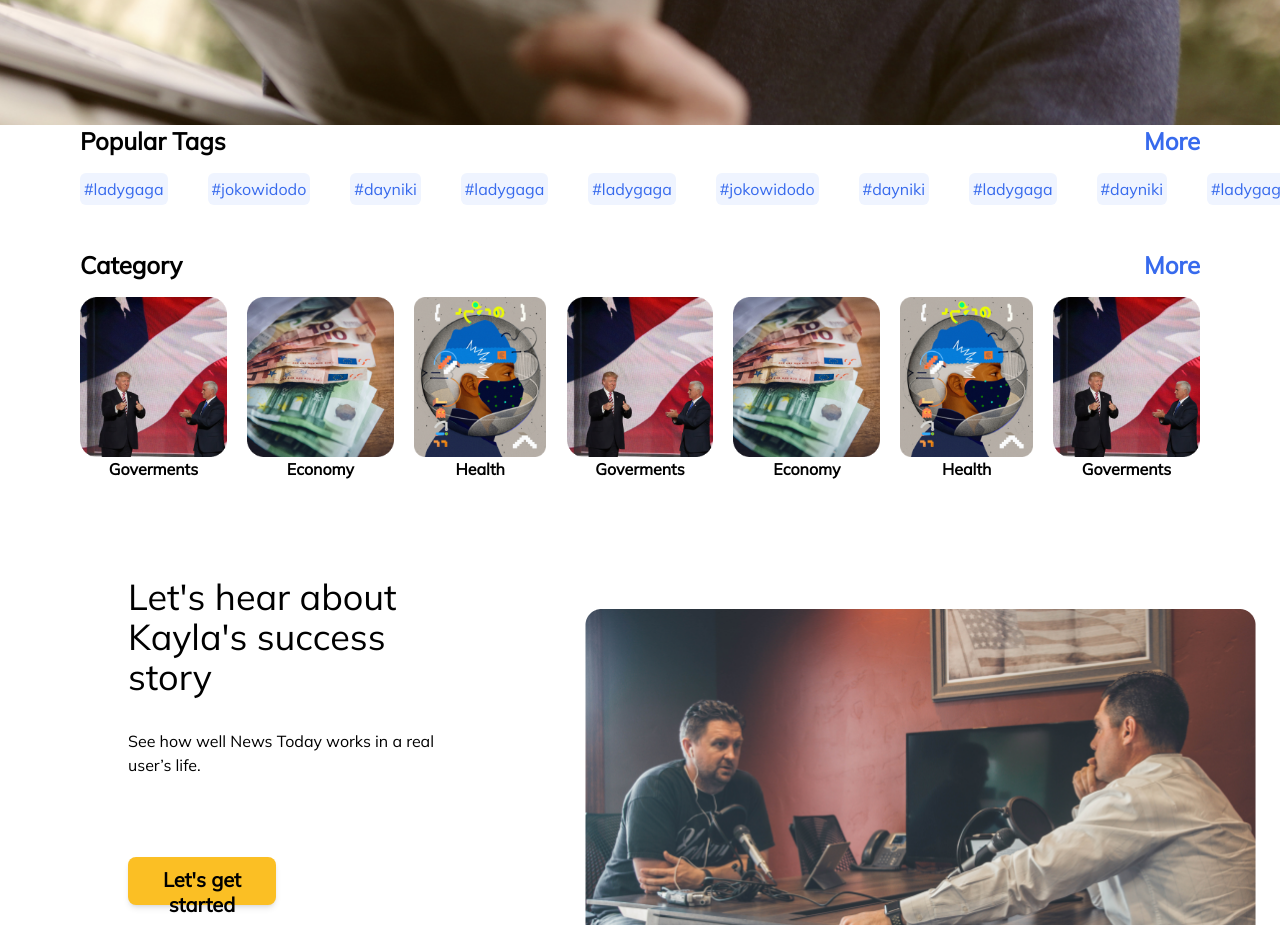
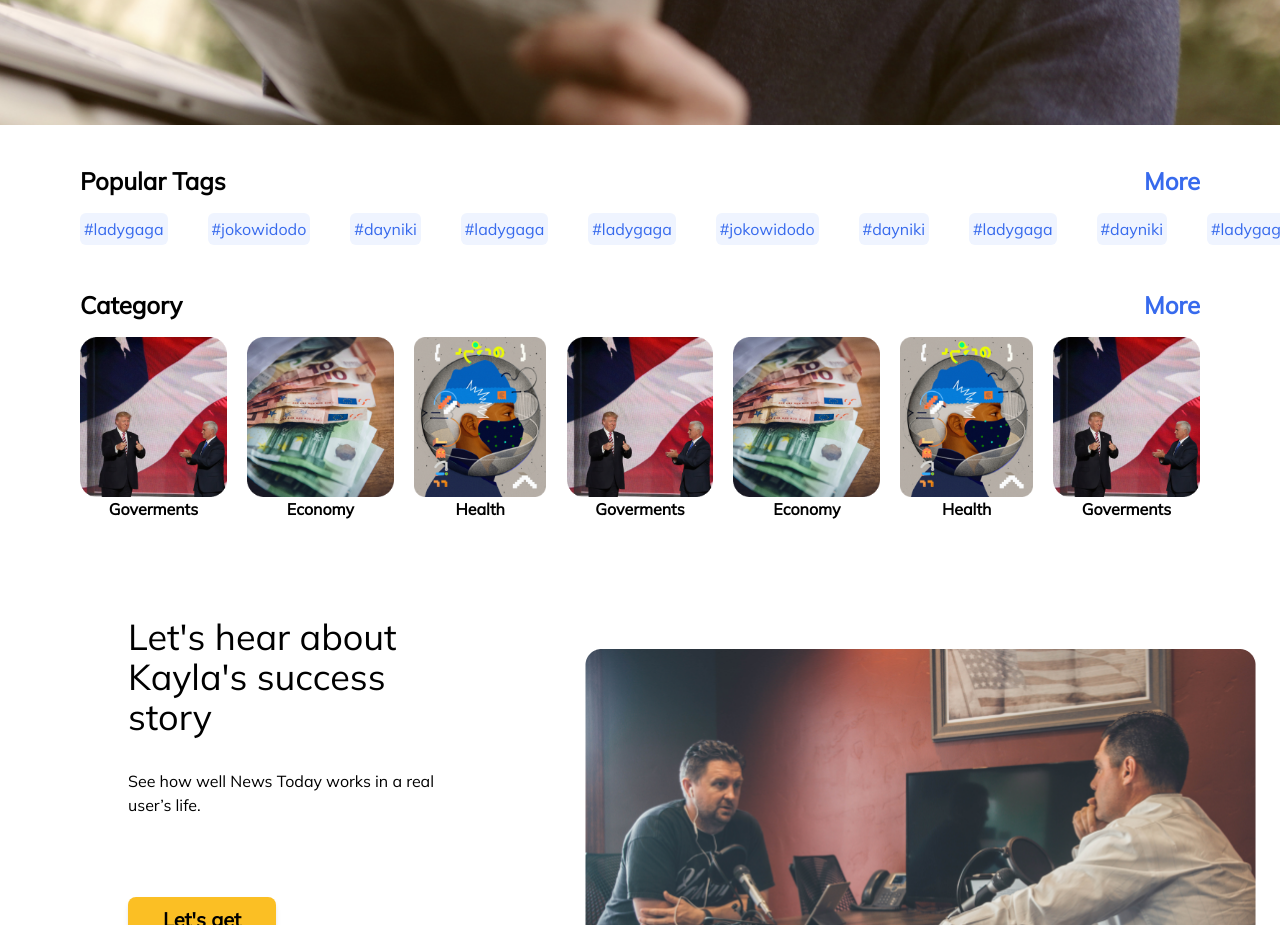
Before and after one commit to teach-me-project/DailyNews_FE, a React (Create React App) app: page / in a window 1280 px wide. Shown: the part 780-1705 px from the top of the page. Built offline with nearby package versions, Linux system fonts and the light colour scheme.

Commit message:
fix error pada store.js

```diff
--- a/src/App.js
+++ b/src/App.js
@@ -1,7 +1,7 @@
 import React from "react";
 import { Provider  } from 'react-redux';
 import { PersistGate } from 'redux-persist/integration/react'
-import { store, persistor } from './Redux/store'
+import { store, persistor } from './Redux/Store'
 import MainNavigation from "./mainNavigation";
 // import './App.css';
 
--- a/src/Redux/Store.js
+++ b/src/Redux/Store.js
@@ -4,6 +4,7 @@ import storage from 'redux-persist/lib/storage' // defaults to localStorage for
 import rootReducer from './Reducers'
 import thunk from 'redux-thunk'
 import logger from 'redux-logger'
+
 
 const persistConfig = {
   key: 'root',
--- a/src/components/components/PopularTags.js
+++ b/src/components/components/PopularTags.js
@@ -3,7 +3,7 @@ import { Link } from "react-router-dom";
 const PopularTags = () => {
   return (
     <>
-      <div className="ml-20 mr-20">
+      <div className="ml-20 mr-20 mt-10">
         <div className="flex flex-row justify-between mb-4 text-2xl">
           <h3 className="font-bold text-2xl">Popular Tags</h3>
           <Link to="#">
```
Also changed, not shown: 1 other file (tests, documents, lock files or other folders).
